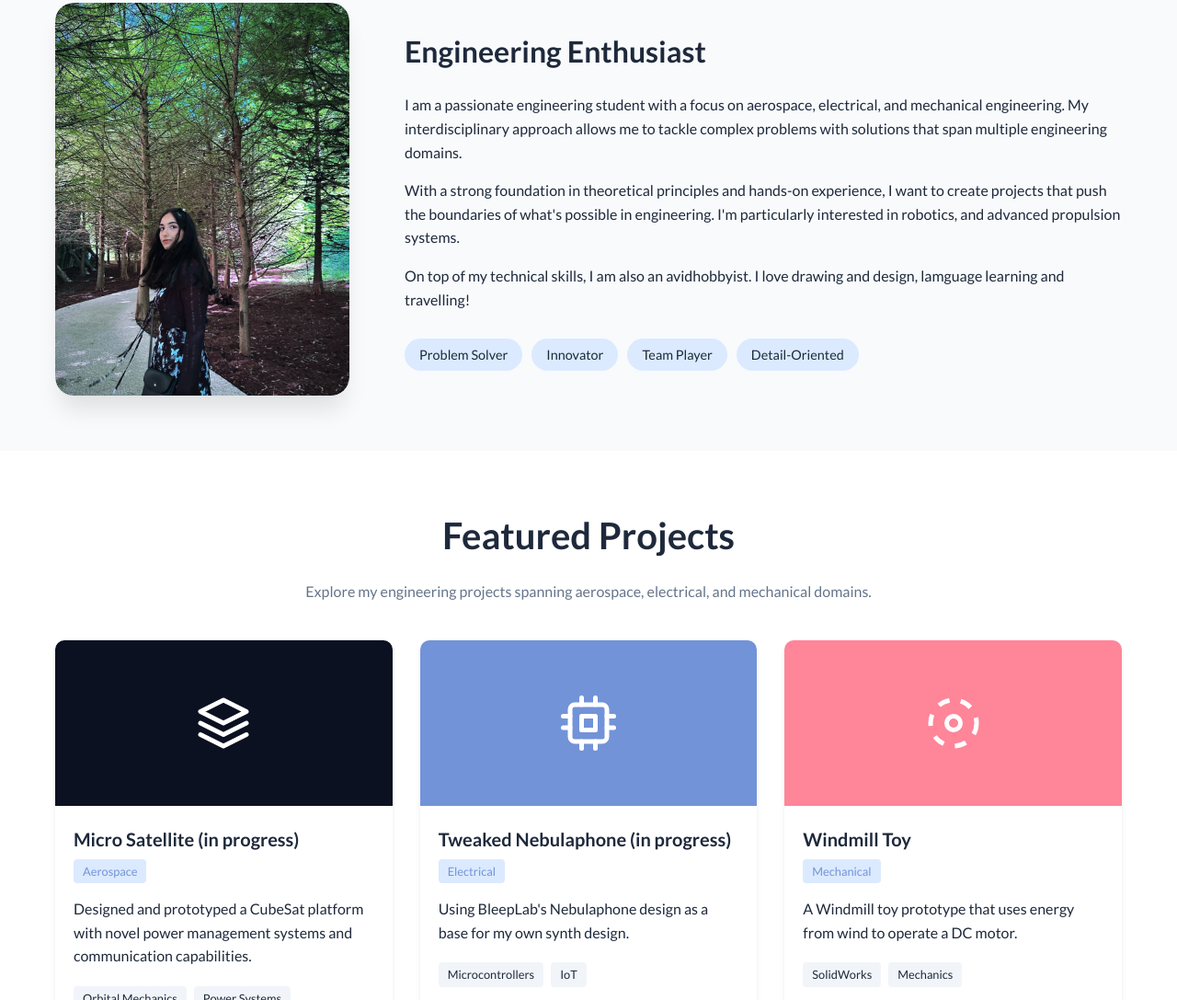
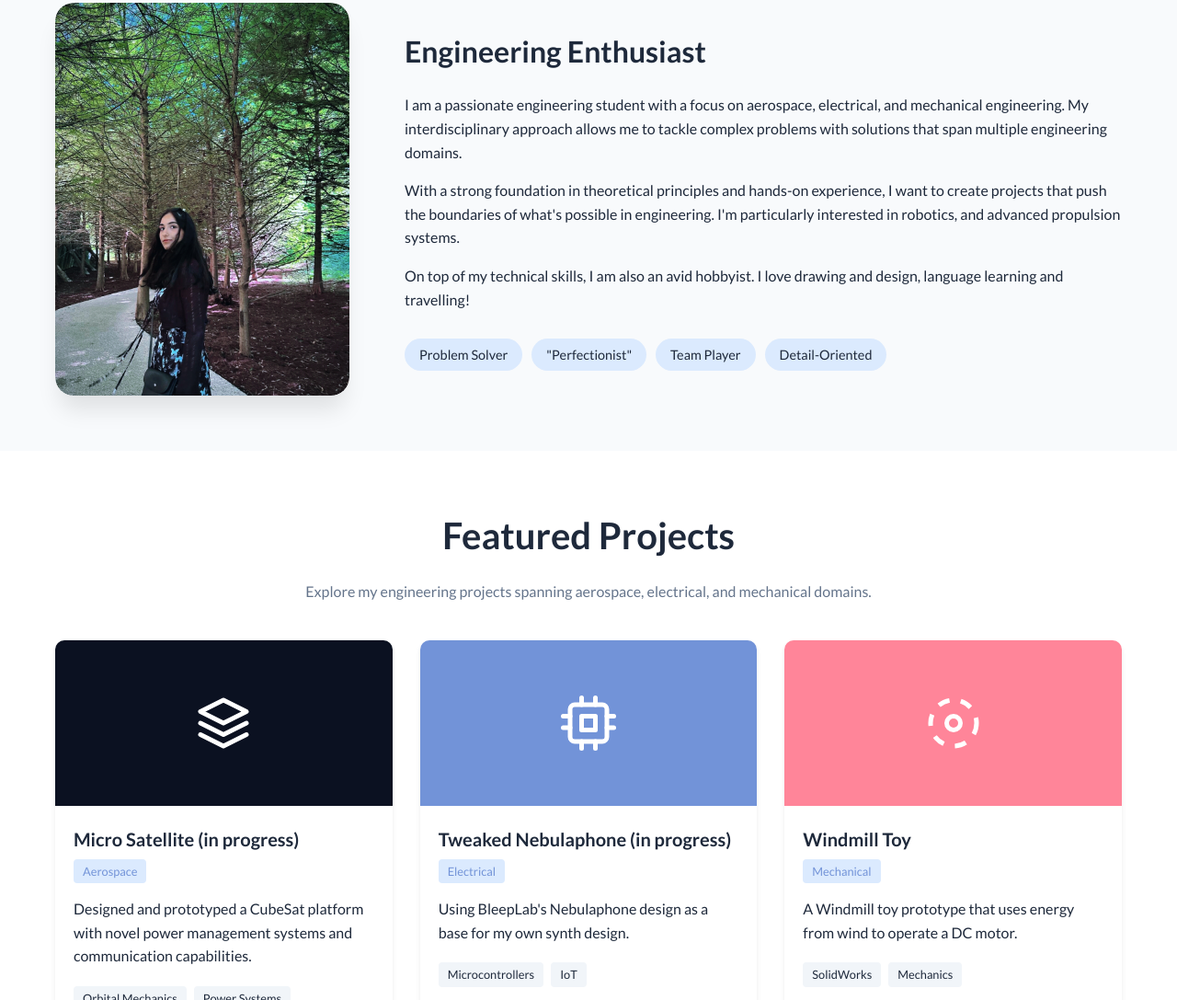
Before and after one commit to annamelkk/annamelkk, a plain HTML site: page index.html in a window 1280 px wide. Shown: the part 698-1785 px from the top of the page at 92% size. Drawn offline with Linux system fonts and the light colour scheme.

Commit message:
fixed typos

```diff
--- a/index.html
+++ b/index.html
@@ -179,7 +179,7 @@
 
         .hero-image {
             position: absolute;
-            right: 10%;
+            right: 20%;
             top: 20%;
             max-width: 320px;
             width: 30vw;
@@ -712,13 +712,13 @@
                         particularly interested in robotics, and advanced propulsion systems.
                     </p>
                     <p>
-                        On top of my technical skills, I am also an avidhobbyist. I love drawing
-                        and design, lamguage learning and travelling!
+                        On top of my technical skills, I am also an avid hobbyist. I love drawing
+                        and design, language learning and travelling!
                     </p>
 
                     <div class="about-tags">
                         <span class="tag">Problem Solver</span>
-                        <span class="tag">Innovator</span>
+                        <span class="tag">"Perfectionist"</span>
                         <span class="tag">Team Player</span>
                         <span class="tag">Detail-Oriented</span>
                     </div>
```
